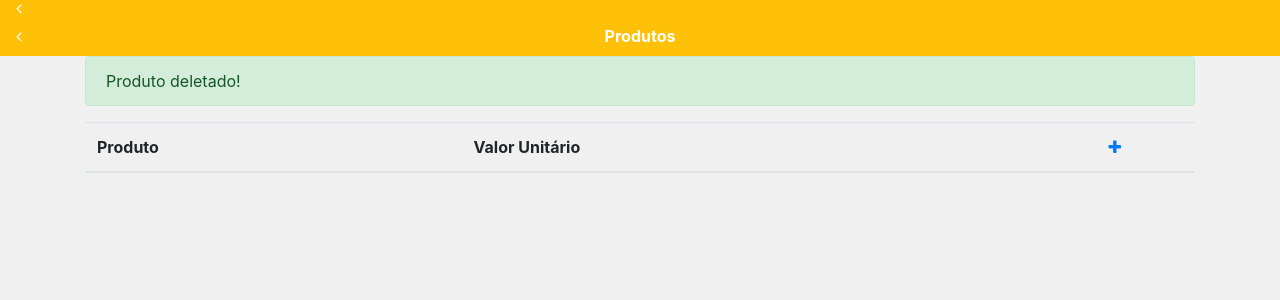
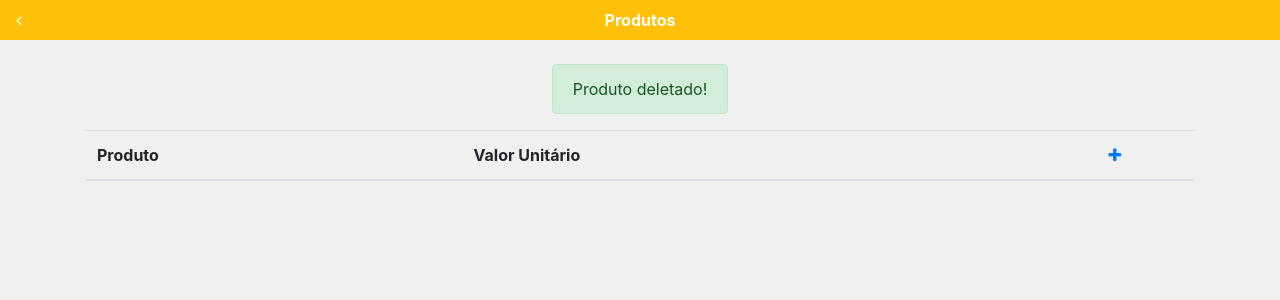
Before and after one commit to rauanisanfelice/espetaria, a Django app: page /produto-dell/1/ in a window 1280 px wide. Shown: the top 300 px of the page. Run offline with Django 3.2, Linux system fonts and the light colour scheme; tables that the repository leaves empty hold one stand-in row (values such as "Sample post"); lists and menus that the app fills with data are empty; some libraries are stand-ins or nearby versions.

Commit message:
Ajustando menu e alertas

```diff
--- a/vendas/templates/produto-list.html
+++ b/vendas/templates/produto-list.html
@@ -2,7 +2,8 @@
 {% load static %}
 
 {% comment %} BLOCO DE TITULO DO SITE {% endcomment %}
-{% block title %}Produto List{% endblock %}
+{% block title %}Produtos{% endblock %}
+{% block navbar %}Produtos{% endblock %}
 
 {% comment %} BLOCO HEAD {% endcomment %}
 {% block head %}
@@ -10,25 +11,25 @@
 
 {% comment %} BLOCO DO CORPO DO HTML {% endcomment %}
 {% block body %}
-
-
-    <nav class="navbar navbar-expand-lg navbar-light bg-warning center-text">
-        <a class="icon-back-top" href="#"><i class="fa fa-angle-left" aria-hidden="true"></i></a>
-        <span class="navbar-title">Produtos</span>
-    </nav>
     <div class="container">
         <div class="row">
             <div class="col-12">
 
                 {% if erro %}
-                    <div class="alert alert-danger" role="alert">
-                        {{ menssagem_erro }}
+                    <br>
+                    <div class="row justify-content-center">
+                        <div class="alert alert-danger" role="alert">
+                            {{ menssagem_erro }}
+                        </div>
                     </div>
                 {% endif %}
 
                 {% if succes %}
-                    <div class="alert alert-success" role="alert">
-                        {{ menssagem_succes }}
+                    <br>
+                    <div class="row justify-content-center">
+                        <div class="alert alert-success" role="alert">
+                            {{ menssagem_succes }}
+                        </div>
                     </div>
                 {% endif %}
 
```
Also changed, not shown: vendas/templates/produto-new.html (+5 -5 lines).
